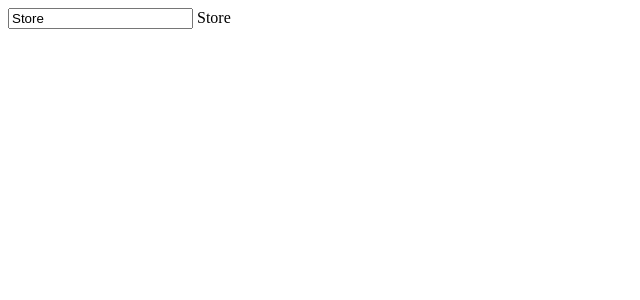
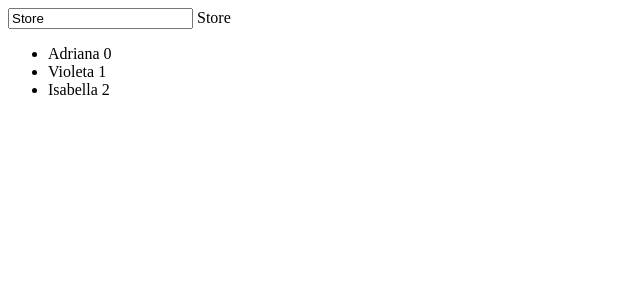
Before and after one commit to adrivegas/Store-Angular8, an Angular app: page / in a window 1280 px wide. Shown: the top 300 px of the page, without its empty margins (0-640 px from the left). Built offline with nearby package versions, Linux system fonts and the light colour scheme.

Commit message:
Iteración del array con la posición

```diff
--- a/src/app/app.component.html
+++ b/src/app/app.component.html
@@ -4,3 +4,6 @@
 <div *ngIf="title === 'adri'">
   este es mi nombre
 </div>
+<ul>
+  <li *ngFor="let name of items; index as i">{{ name }} {{ i }}</li>
+</ul>
--- a/src/app/app.component.ts
+++ b/src/app/app.component.ts
@@ -7,4 +7,6 @@ import { Component } from '@angular/core';
 })
 export class AppComponent {
   title = 'Store';
+
+  items = ['Adriana', 'Violeta', 'Isabella'];
 }
```
